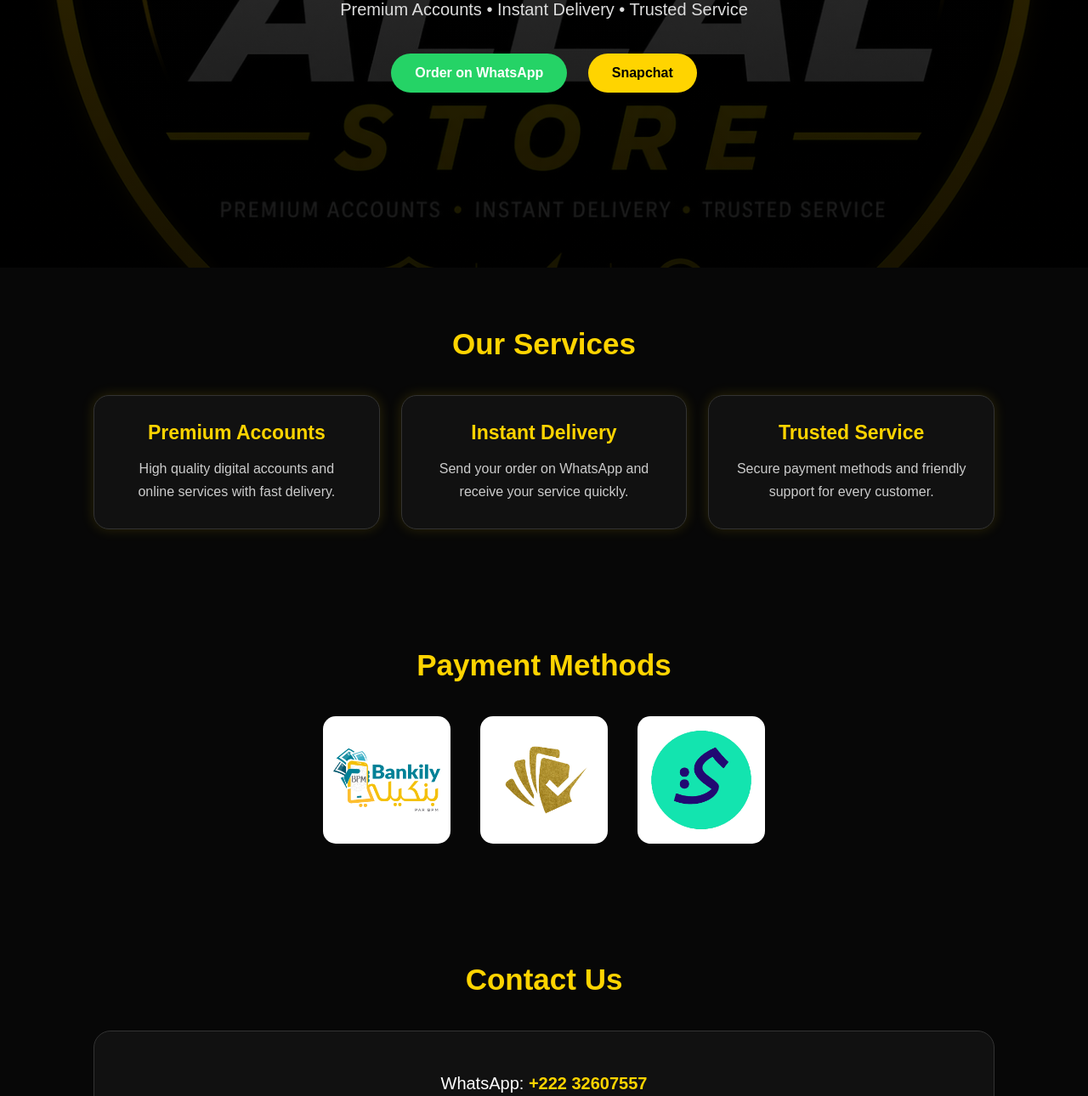
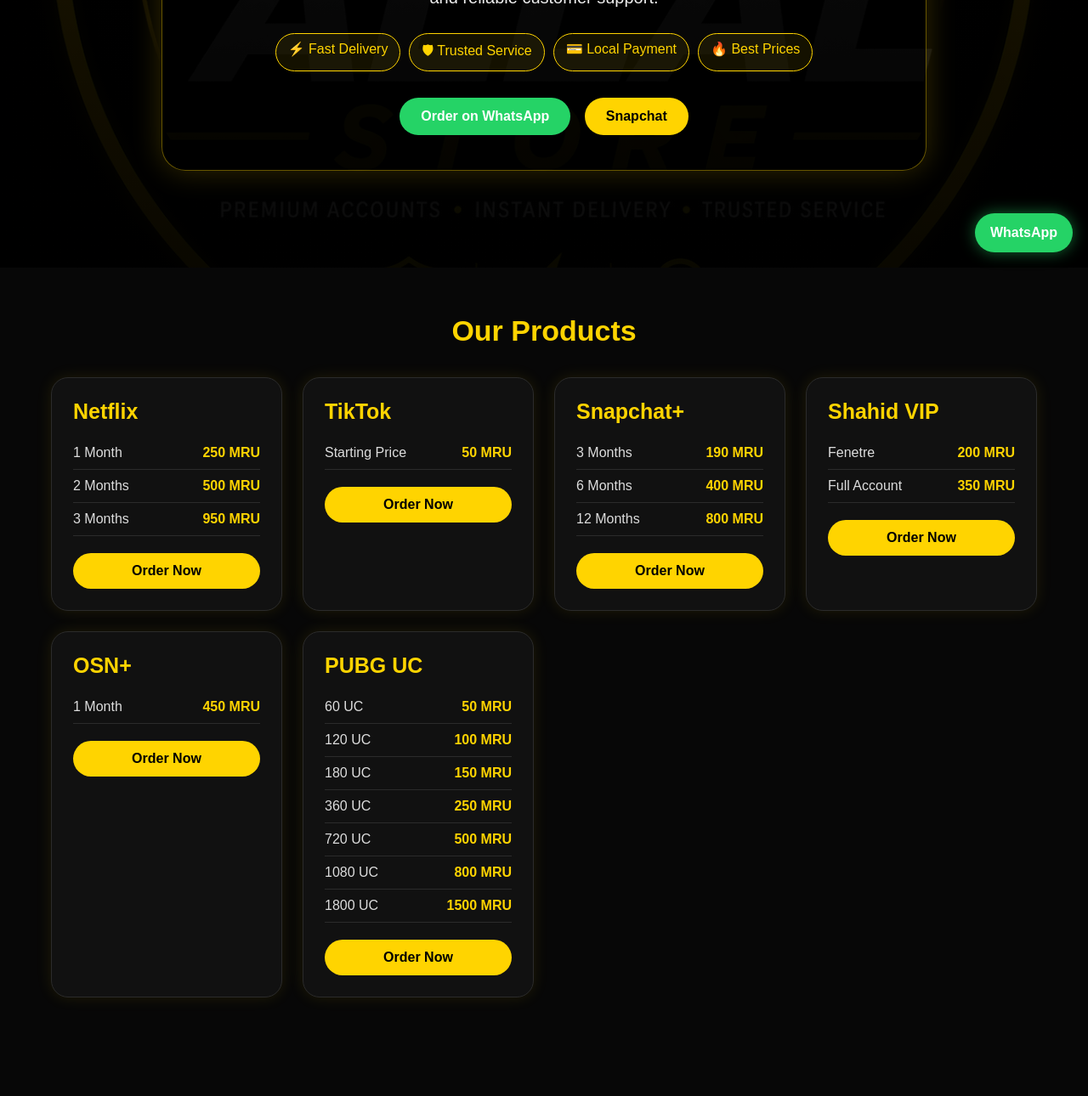
Before and after one commit to allalstore37-jpg/allalstore, a plain HTML site: page index.html in a window 1280 px wide. Shown: the part 485-1775 px from the top of the page at 85% size. Drawn offline with Linux system fonts and the light colour scheme.

Commit message:
Update index.html

```diff
--- a/index.html
+++ b/index.html
@@ -1,194 +1,43 @@
 <!DOCTYPE html>
 <html lang="en">
 <head>
-  <meta charset="UTF-8" />
-  <meta name="viewport" content="width=device-width, initial-scale=1.0" />
-  <title>ALLAL Store</title>
-
+<meta charset="UTF-8">
+<meta name="viewport" content="width=device-width, initial-scale=1.0">
+<title>ALLAL STORE</title>
 <style>
-    * {
-      margin: 0;
-      padding: 0;
-      box-sizing: border-box;
-      font-family: Arial, sans-serif;
-    }
-
-    body {
-      background: #070707;
-      color: white;
-    }
-
-    header {
-      min-height: 100vh;
-      background: linear-gradient(rgba(0,0,0,.75), rgba(0,0,0,.9)),
-                  url("FD584A1E-B81D-45F9-960E-AFB77EAA1885.png");
-      background-size: cover;
-      background-position: center;
-      display: flex;
-      align-items: center;
-      justify-content: center;
-      text-align: center;
-      padding: 20px;
-    }
-
-    .hero {
-      max-width: 850px;
-    }
-
-    .logo {
-      width: 180px;
-      height: 180px;
-      object-fit: cover;
-      border-radius: 50%;
-      border: 3px solid #ffd400;
-      box-shadow: 0 0 30px #ffd400;
-      margin-bottom: 25px;
-    }
-
-    h1 {
-      font-size: 55px;
-      color: #ffd400;
-      letter-spacing: 3px;
-      margin-bottom: 15px;
-    }
-
-    .subtitle {
-      font-size: 20px;
-      color: #ddd;
-      margin-bottom: 30px;
-    }
-
-    .buttons a {
-      display: inline-block;
-      margin: 10px;
-      padding: 14px 28px;
-      border-radius: 30px;
-      text-decoration: none;
-      font-weight: bold;
-      transition: .3s;
-    }
-
-    .whatsapp {
-      background: #25D366;
-      color: white;
-    }
-
-    .snapchat {
-      background: #ffd400;
-      color: black;
-    }
-
-    .buttons a:hover {
-      transform: scale(1.05);
-      opacity: .85;
-    }
-
-    section {
-      padding: 70px 20px;
-      max-width: 1100px;
-      margin: auto;
-    }
-
-    .section-title {
-      text-align: center;
-      font-size: 35px;
-      color: #ffd400;
-      margin-bottom: 40px;
-    }
-
-    .cards {
-      display: grid;
-      grid-template-columns: repeat(auto-fit, minmax(220px, 1fr));
-      gap: 25px;
-    }
-
-    .card {
-      background: #111;
-      border: 1px solid #333;
-      border-radius: 18px;
-      padding: 30px;
-      text-align: center;
-      box-shadow: 0 0 15px rgba(255, 212, 0, .15);
-      transition: .3s;
-    }
-
-    .card:hover {
-      transform: translateY(-8px);
-      border-color: #ffd400;
-    }
-
-    .card h3 {
-      color: #ffd400;
-      margin-bottom: 15px;
-      font-size: 23px;
-    }
-
-    .card p {
-      color: #ccc;
-      line-height: 1.7;
-    }
-
-    .payments {
-      display: flex;
-      justify-content: center;
-      align-items: center;
-      gap: 35px;
-      flex-wrap: wrap;
-      margin-top: 20px;
-    }
-
-    .payments img {
-      width: 150px;
-      background: white;
-      padding: 12px;
-      border-radius: 15px;
-      transition: .3s;
-    }
-
-    .payments img:hover {
-      transform: scale(1.08);
-    }
-
-    .contact-box {
-      background: #111;
-      border-radius: 20px;
-      padding: 35px;
-      text-align: center;
-      border: 1px solid #333;
-    }
-
-    .contact-box p {
-      margin: 15px 0;
-      font-size: 20px;
-    }
-
-    .contact-box span {
-      color: #ffd400;
-      font-weight: bold;
-    }
-
-    footer {
-      text-align: center;
-      padding: 25px;
-      background: #000;
-      color: #aaa;
-      border-top: 1px solid #222;
-    }
-
-    @media (max-width: 600px) {
-      h1 {
-        font-size: 38px;
-      }
-
-      .subtitle {
-        font-size: 17px;
-      }
-
-      .logo {
-        width: 140px;
-        height: 140px;
-      }
-    }
+*{margin:0;padding:0;box-sizing:border-box;font-family:Arial,sans-serif}
+body{background:#070707;color:white}
+header{min-height:100vh;display:flex;align-items:center;justify-content:center;text-align:center;padding:20px;background:linear-gradient(rgba(0,0,0,.85),rgba(0,0,0,.96)),url("FD584A1E-B81D-45F9-960E-AFB77EAA1885.png");background-size:cover;background-position:center}
+.hero{max-width:900px;background:rgba(0,0,0,.6);padding:35px 25px;border-radius:28px;border:1px solid rgba(255,212,0,.4);box-shadow:0 0 35px rgba(255,212,0,.2)}
+.logo{width:150px;height:150px;object-fit:cover;border-radius:50%;border:3px solid #ffd400;box-shadow:0 0 25px #ffd400;margin-bottom:20px}
+h1{font-size:50px;color:#ffd400;letter-spacing:3px;margin-bottom:15px}
+.intro{font-size:20px;line-height:1.7;color:#eee;margin-bottom:25px}
+.intro span{color:#ffd400;font-weight:bold}
+.badges{display:flex;justify-content:center;gap:10px;flex-wrap:wrap;margin-bottom:25px}
+.badge{border:1px solid #ffd400;color:#ffd400;padding:8px 14px;border-radius:25px;background:rgba(255,212,0,.08)}
+.btn,.order-btn{display:inline-block;text-decoration:none;font-weight:bold;border-radius:30px;transition:.3s}
+.btn{padding:13px 25px;margin:6px}
+.whatsapp{background:#25D366;color:white}
+.snapchat{background:#ffd400;color:black}
+.btn:hover,.order-btn:hover{transform:scale(1.05)}
+section{max-width:1200px;margin:auto;padding:55px 20px}
+.section-title{text-align:center;color:#ffd400;font-size:34px;margin-bottom:35px}
+.products{display:grid;grid-template-columns:repeat(auto-fit,minmax(260px,1fr));gap:24px}
+.card{background:#111;border:1px solid #2b2b2b;border-radius:20px;padding:25px;box-shadow:0 0 18px rgba(255,212,0,.1);transition:.3s}
+.card:hover{transform:translateY(-8px);border-color:#ffd400}
+.card h3{color:#ffd400;font-size:25px;margin-bottom:15px}
+.price-list{list-style:none;margin-bottom:20px}
+.price-list li{display:flex;justify-content:space-between;border-bottom:1px solid #2b2b2b;padding:10px 0;color:#ddd}
+.price{color:#ffd400;font-weight:bold}
+.order-btn{background:#ffd400;color:black;padding:12px;width:100%;text-align:center}
+.payments{display:flex;justify-content:center;gap:25px;flex-wrap:wrap}
+.payments img{width:150px;background:white;padding:12px;border-radius:16px}
+.contact{background:#111;border:1px solid #333;border-radius:20px;padding:30px;text-align:center}
+.contact p{font-size:20px;margin:12px}
+.gold{color:#ffd400;font-weight:bold}
+.float-wa{position:fixed;right:18px;bottom:18px;background:#25D366;color:white;padding:14px 18px;border-radius:50px;text-decoration:none;font-weight:bold;box-shadow:0 0 18px rgba(37,211,102,.5);z-index:99}
+footer{text-align:center;padding:25px;background:#000;color:#999;border-top:1px solid #222}
+@media(max-width:600px){h1{font-size:34px}.logo{width:120px;height:120px}.intro{font-size:17px}}
 </style>
 </head>
 
@@ -196,42 +45,92 @@
 
 <header>
 <div class="hero">
-      <img src="FD584A1E-B81D-45F9-960E-AFB77EAA1885.png" alt="ALLAL Store Logo" class="logo">
-
+<img src="FD584A1E-B81D-45F9-960E-AFB77EAA1885.png" class="logo" alt="ALLAL STORE Logo">
 <h1>ALLAL STORE</h1>
-      <p class="subtitle">Premium Accounts • Instant Delivery • Trusted Service</p>
-
-      <div class="buttons">
-        <a class="whatsapp" href="https://wa.me/22232607557" target="_blank">Order on WhatsApp</a>
-        <a class="snapchat" href="https://www.snapchat.com/add/allal.store" target="_blank">Snapchat</a>
+<p class="intro">
+Welcome to <span>ALLAL STORE</span>, your trusted destination for premium digital services.
+Get Netflix, TikTok, Snapchat+, Shahid VIP, OSN+, and PUBG UC with fast delivery,
+secure local payments, and reliable customer support.
+</p>
+<div class="badges">
+<div class="badge">⚡ Fast Delivery</div>
+<div class="badge">🛡 Trusted Service</div>
+<div class="badge">💳 Local Payment</div>
+<div class="badge">🔥 Best Prices</div>
 </div>
+<a class="btn whatsapp" href="https://wa.me/22232607557" target="_blank">Order on WhatsApp</a>
+<a class="btn snapchat" href="https://www.snapchat.com/add/allal.store" target="_blank">Snapchat</a>
 </div>
 </header>
 
 <section>
-    <h2 class="section-title">Our Services</h2>
+<h2 class="section-title">Our Products</h2>
+<div class="products">
 
-    <div class="cards">
 <div class="card">
-        <h3>Premium Accounts</h3>
-        <p>High quality digital accounts and online services with fast delivery.</p>
+<h3>Netflix</h3>
+<ul class="price-list">
+<li><span>1 Month</span><span class="price">250 MRU</span></li>
+<li><span>2 Months</span><span class="price">500 MRU</span></li>
+<li><span>3 Months</span><span class="price">950 MRU</span></li>
+</ul>
+<a class="order-btn" href="https://wa.me/22232607557?text=Hello%20ALLAL%20STORE,%20I%20want%20Netflix" target="_blank">Order Now</a>
 </div>
 
 <div class="card">
-        <h3>Instant Delivery</h3>
-        <p>Send your order on WhatsApp and receive your service quickly.</p>
+<h3>TikTok</h3>
+<ul class="price-list">
+<li><span>Starting Price</span><span class="price">50 MRU</span></li>
+</ul>
+<a class="order-btn" href="https://wa.me/22232607557?text=Hello%20ALLAL%20STORE,%20I%20want%20TikTok" target="_blank">Order Now</a>
 </div>
 
 <div class="card">
-        <h3>Trusted Service</h3>
-        <p>Secure payment methods and friendly support for every customer.</p>
+<h3>Snapchat+</h3>
+<ul class="price-list">
+<li><span>3 Months</span><span class="price">190 MRU</span></li>
+<li><span>6 Months</span><span class="price">400 MRU</span></li>
+<li><span>12 Months</span><span class="price">800 MRU</span></li>
+</ul>
+<a class="order-btn" href="https://wa.me/22232607557?text=Hello%20ALLAL%20STORE,%20I%20want%20Snapchat%2B" target="_blank">Order Now</a>
 </div>
+
+<div class="card">
+<h3>Shahid VIP</h3>
+<ul class="price-list">
+<li><span>Fenetre</span><span class="price">200 MRU</span></li>
+<li><span>Full Account</span><span class="price">350 MRU</span></li>
+</ul>
+<a class="order-btn" href="https://wa.me/22232607557?text=Hello%20ALLAL%20STORE,%20I%20want%20Shahid%20VIP" target="_blank">Order Now</a>
+</div>
+
+<div class="card">
+<h3>OSN+</h3>
+<ul class="price-list">
+<li><span>1 Month</span><span class="price">450 MRU</span></li>
+</ul>
+<a class="order-btn" href="https://wa.me/22232607557?text=Hello%20ALLAL%20STORE,%20I%20want%20OSN%2B" target="_blank">Order Now</a>
+</div>
+
+<div class="card">
+<h3>PUBG UC</h3>
+<ul class="price-list">
+<li><span>60 UC</span><span class="price">50 MRU</span></li>
+<li><span>120 UC</span><span class="price">100 MRU</span></li>
+<li><span>180 UC</span><span class="price">150 MRU</span></li>
+<li><span>360 UC</span><span class="price">250 MRU</span></li>
+<li><span>720 UC</span><span class="price">500 MRU</span></li>
+<li><span>1080 UC</span><span class="price">800 MRU</span></li>
+<li><span>1800 UC</span><span class="price">1500 MRU</span></li>
+</ul>
+<a class="order-btn" href="https://wa.me/22232607557?text=Hello%20ALLAL%20STORE,%20I%20want%20PUBG%20UC" target="_blank">Order Now</a>
+</div>
+
 </div>
 </section>
 
 <section>
 <h2 class="section-title">Payment Methods</h2>
-
 <div class="payments">
 <img src="IMG_0940.png" alt="Bankily">
 <img src="IMG_0941.png" alt="Sedad">
@@ -241,19 +140,16 @@
 
 <section>
 <h2 class="section-title">Contact Us</h2>
-
-    <div class="contact-box">
-      <p>WhatsApp: <span>+222 32607557</span></p>
-      <p>Snapchat: <span>allal.store</span></p>
-
-      <div class="buttons">
-        <a class="whatsapp" href="https://wa.me/22232607557" target="_blank">Chat Now</a>
-      </div>
+<div class="contact">
+<p>WhatsApp: <span class="gold">+222 32607557</span></p>
+<p>Snapchat: <span class="gold">allal.store</span></p>
 </div>
 </section>
 
+<a class="float-wa" href="https://wa.me/22232607557" target="_blank">WhatsApp</a>
+
 <footer>
-    <p>© 2026 ALLAL Store. All rights reserved.</p>
+© 2026 ALLAL STORE. All Rights Reserved.
 </footer>
 
 </body>
```
Lines whose indentation alone changed are shown as unchanged.
